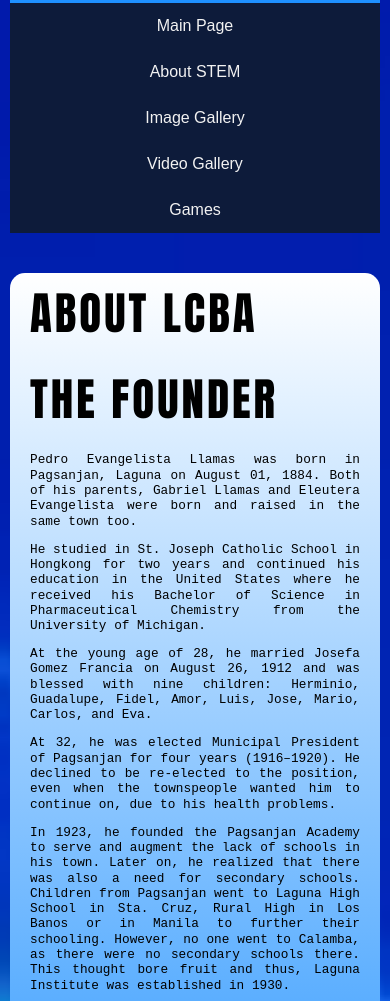
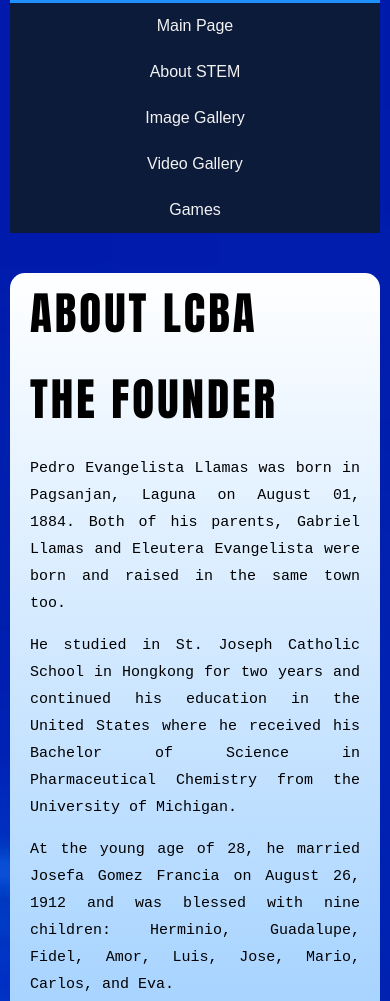
Before and after one commit to cherrybells/FINALDESTINATION, a plain HTML site: page About LCBA.html in a window 390 px wide. Shown: the part 429-1430 px from the top of the page. Drawn offline with Linux system fonts and the light colour scheme.

Commit message:
Update style.css

```diff
--- a/style.css
+++ b/style.css
@@ -386,39 +386,17 @@
     }
 }
 
-/* Make all content stay inside fixed boxes */
-.card, .boxes, .aboutLCBA, .Box-cont, .boxcontainer {
-    overflow: hidden;             /* hide overflow */
-    word-wrap: break-word;        /* break long words */
-    overflow-wrap: break-word;
-    white-space: normal;          /* allow wrapping */
-    box-sizing: border-box;       /* padding included in width */
+/* Index: LCBAIANS text fitting inside box */
+#students {
+    font-size: 90px;           /* reduce slightly for desktop */
+    white-space: nowrap;        /* keep single line if desired */
+    overflow: hidden;
+    text-overflow: ellipsis;    /* optional: show … if still too long */
 }
 
-/* Responsive font for smaller screens */
 @media screen and (max-width: 600px) {
-    .card p, .boxes p, .aboutLCBA p {
-        font-size: 0.85em;        /* smaller text for mobile */
-        line-height: 1.2;
+    #students {
+        font-size: 50px;       /* shrink on mobile */
+        letter-spacing: 5px;   /* reduce spacing */
     }
 }
-
-/* Video grid responsive for mobile */
-@media screen and (max-width: 600px) {
-    .video-grid {
-        grid-template-columns: 1fr;  /* one column on mobile */
-        grid-auto-rows: 1fr;         /* rows auto-fill to match width */
-    }
-
-    .video-box {
-        aspect-ratio: 1 / 1;         /* force square */
-        width: 100%;
-        height: auto;
-    }
-
-    video {
-        width: 100%;
-        height: 100%;
-        object-fit: cover;           /* fully fill the box without distortion */
-    }
-}
```
